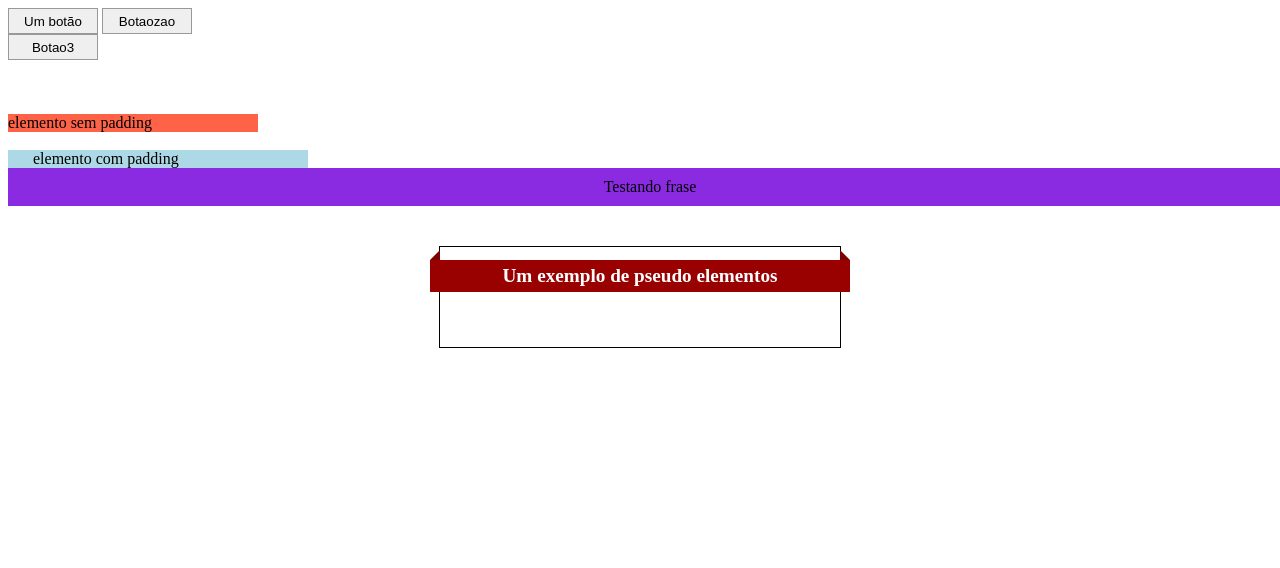
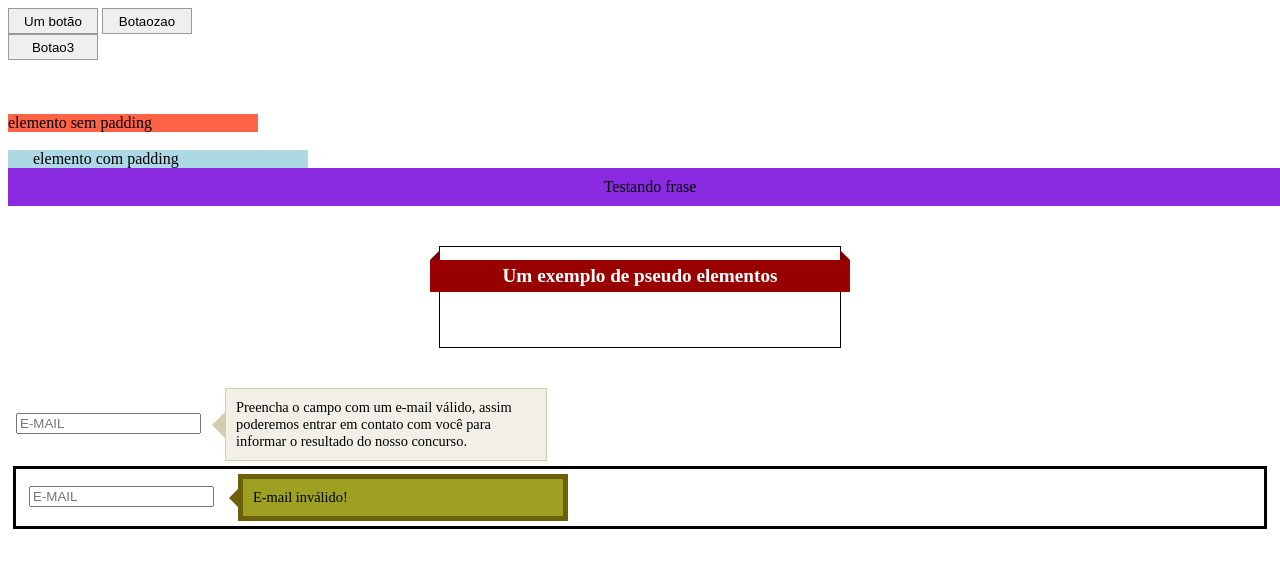
Before and after one commit to WagnerPimentel/Aula-Frank-HTML-CSS-17.01, a plain HTML site: page index.html in a window 1280 px wide. Drawn offline with Linux system fonts and the light colour scheme.

Commit message:
🚀
🚀🚀🚀🚀🚀

```diff
--- a/index.html
+++ b/index.html
@@ -30,6 +30,20 @@
         <h1>Um exemplo de pseudo elementos</h1>
     </section>
 
+    &nbsp;
+    <input placeholder="E-MAIL" type="email">
+    <span class='ajuda'>
+        Preencha o campo com um e-mail válido, assim poderemos entrar em contato com você para informar o resultado do nosso concurso.
+    </span> <br>
+
+    <div id="config">
+        &nbsp;
+        <input placeholder="E-MAIL" type="email">
+        <span class="ajuda2">
+            E-mail inválido!
+        </span>
+    </div>
+
     <script src="app.js"></script>
 </body>
 </html>
--- a/style.css
+++ b/style.css
@@ -64,3 +64,57 @@
     position: absolute;
     top: -10px;
 }
+
+.ajuda{
+    background-color: #f1efe6;
+    border: 1px solid #d3cdae;
+    font-size: 0.9em;
+    padding: 10px;
+    position: relative;
+    width: 300px;
+    margin-left: 20px;
+    display: inline-block;
+    vertical-align: middle;
+}
+
+.ajuda::before{
+    border-color: transparent #d3cdae transparent transparent;
+    border-style: solid;
+    border-width: 14px;
+    content: "";
+    left: -28px;
+    margin-top: -14px;
+    position: absolute;
+    top: 50%;
+}
+
+#config{
+    margin: 5px;
+    padding: 5px;
+    border: solid black;
+    vertical-align: middle;
+}
+
+.ajuda2{
+    margin-top: 0px;
+    background-color: rgb(158, 160, 33);
+    border: 5px solid #6e5f0a;
+    font-size: 0.9em;
+    padding: 10px;
+    position: relative;
+    width: 300px;
+    margin-left: 20px;
+    display: inline-block;
+    vertical-align: middle;
+}
+
+.ajuda2::before{
+    border-color: transparent #6e5f0a transparent transparent;
+    border-style: solid;
+    border-width: 14px;
+    content: "";
+    left: -28px;
+    margin-top: -14px;
+    position: absolute;
+    top: 50%;
+}
```
